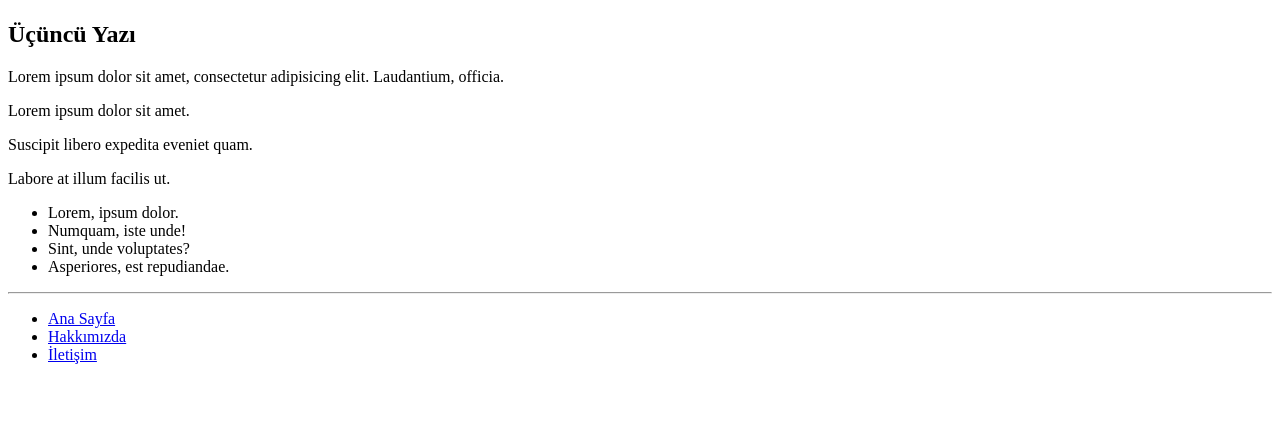
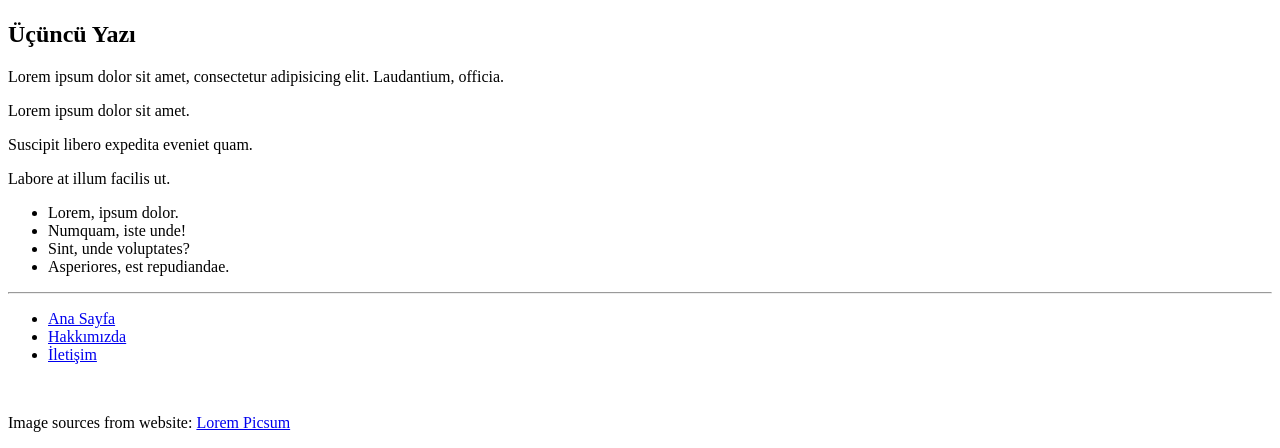
Before and after one commit to elseifelif/FrontEndCourse, a plain HTML site: page wk16/end_of_chapter_exercise/index.html in a window 1280 px wide. Shown: the part 1197-1645 px from the top of the page. Before the commit the page ends 1577 px from the top, so only its background shows below. Drawn offline with Linux system fonts and the light colour scheme.

Commit message:
second commit

```diff
--- a/wk16/end_of_chapter_exercise/index.html
+++ b/wk16/end_of_chapter_exercise/index.html
@@ -95,6 +95,8 @@
                 </li>
             </ul>
         </nav>
+        <br>
+        <p>Image sources from website: <a href="https://picsum.photos">Lorem Picsum</a> </p>
 
     </footer>
     <!-- Fooeter End-->
```
